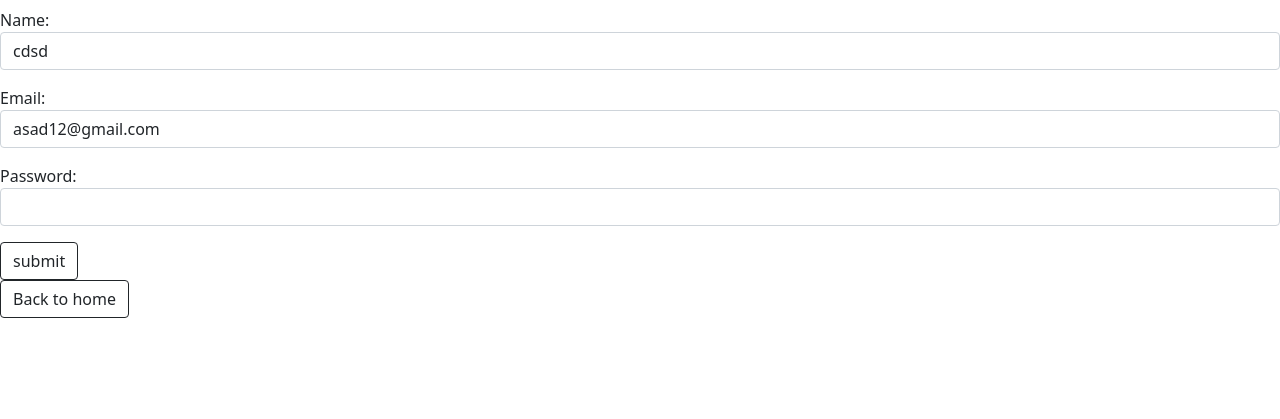
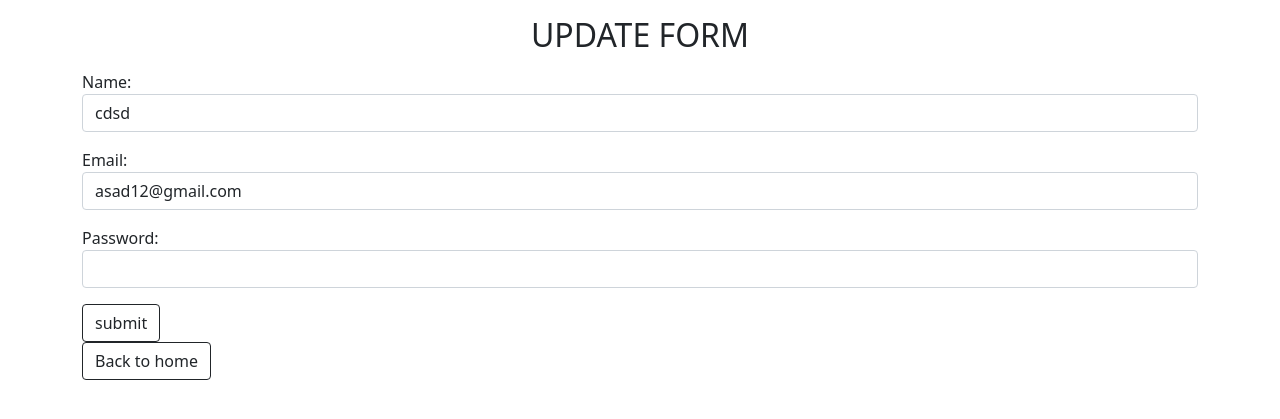
Before and after one commit to Calaena123/djangoCRUDop, a Django app: page /update/1 in a window 1280 px wide. Shown: the top 419 px of the page. Run offline with Django 4.2, Linux system fonts and the light colour scheme; data comes from the database, SQL or seed files in the repository.

Commit message:
updatehtmlchange

```diff
--- a/blog/template/update.html
+++ b/blog/template/update.html
@@ -1,11 +1,13 @@
 {% extends 'base.html' %}
 
 {% block update%}
-<h1></h1>
+<h2 class="text-center my-3">UPDATE FORM</h2>
+<div class='container'>
 <form action="" method="POST">
     {% csrf_token %}
     {{forms.as_p}}
     <input type='submit' class="btn btn-outline-dark" value='submit'>
 </form>
  <a class="btn btn-outline-dark" href="{%url 'home'  %}">Back to home</a>
+</div>
 {% endblock %}
```
